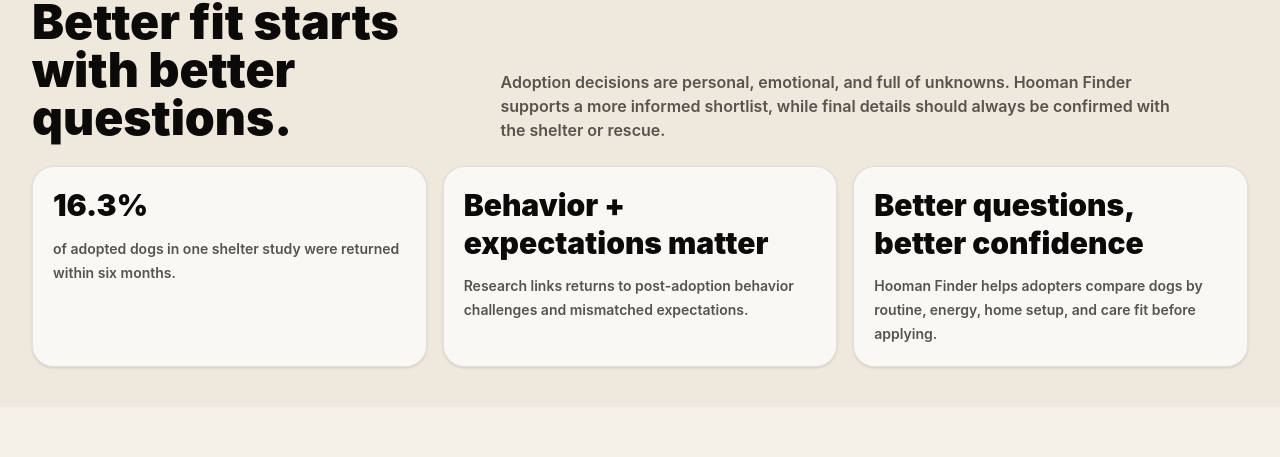
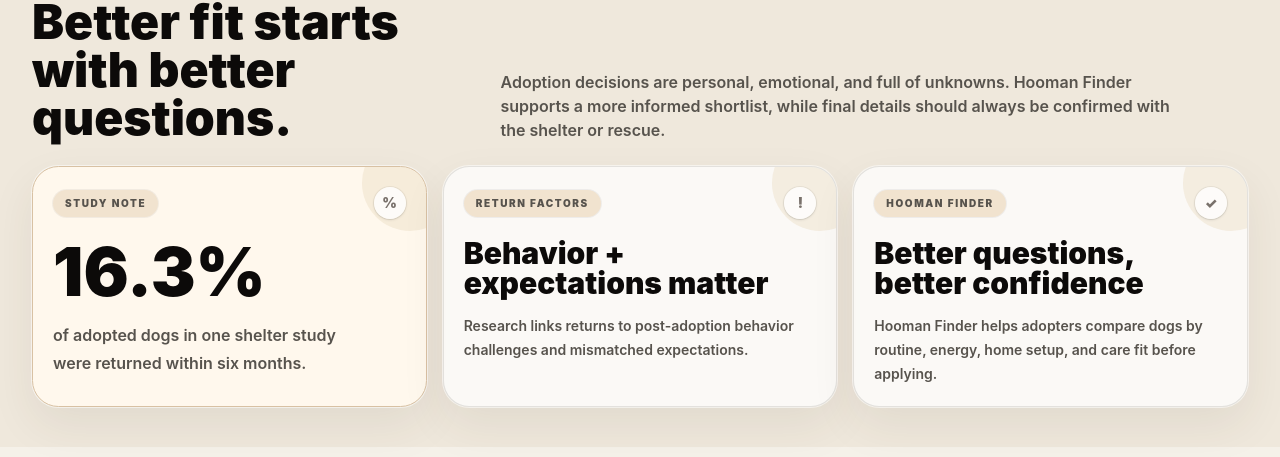
Before and after one commit to hoomanfinder-pixel/Hooman-finder, a React (Vite) app: page / in a window 1280 px wide. Shown: the part 853-1310 px from the top of the page. Built offline with nearby package versions, Linux system fonts and the light colour scheme; no server answers; the database is empty.

Commit message:
Refine homepage proof cards

```diff
--- a/src/pages/Home.jsx
+++ b/src/pages/Home.jsx
@@ -29,14 +29,17 @@
   {
     stat: "16.3%",
     label: "of adopted dogs in one shelter study were returned within six months.",
+    accent: "Study note",
   },
   {
     stat: "Behavior + expectations matter",
     label: "Research links returns to post-adoption behavior challenges and mismatched expectations.",
+    accent: "Return factors",
   },
   {
     stat: "Better questions, better confidence",
     label: "Hooman Finder helps adopters compare dogs by routine, energy, home setup, and care fit before applying.",
+    accent: "Hooman Finder",
   },
 ];
 
@@ -338,17 +341,53 @@
             </div>
 
             <div className="mt-6 grid gap-3 sm:grid-cols-3 sm:gap-4">
-              {WHY_FIT_MATTERS.map((item) => (
+              {WHY_FIT_MATTERS.map((item, index) => (
                 <article
                   key={item.stat}
-                  className="rounded-[1.35rem] border border-stone-950/10 bg-white/70 p-4 shadow-sm sm:p-5"
+                  className={[
+                    "relative overflow-hidden rounded-[1.65rem] border p-4 shadow-[0_18px_45px_rgba(68,54,38,0.08)] ring-1 ring-white/55 sm:p-5",
+                    index === 0
+                      ? "border-[#d8c1a3] bg-[#fff8ed]"
+                      : "border-stone-950/10 bg-white/75",
+                  ].join(" ")}
                 >
-                  <div className="text-2xl font-black leading-tight text-stone-950 sm:text-3xl">
-                    {item.stat}
+                  <div className="pointer-events-none absolute -right-8 -top-8 h-24 w-24 rounded-full bg-[#e8d7bc]/38" />
+
+                  <div className="relative flex min-h-full flex-col">
+                    <div className="mb-5 flex items-center justify-between gap-3">
+                      <span className="rounded-full bg-[#f1e3cf] px-3 py-1.5 text-[10px] font-black uppercase tracking-[0.16em] text-stone-600 ring-1 ring-stone-950/5">
+                        {item.accent}
+                      </span>
+                      <span
+                        className="inline-flex h-8 w-8 shrink-0 items-center justify-center rounded-full bg-white/80 text-sm font-black text-stone-500 shadow-sm ring-1 ring-stone-950/5"
+                        aria-hidden="true"
+                      >
+                        {index === 0 ? "%" : index === 1 ? "!" : "✓"}
+                      </span>
+                    </div>
+
+                    <div
+                      className={[
+                        "font-black leading-[0.98] text-stone-950",
+                        index === 0
+                          ? "text-[3.4rem] sm:text-[4.2rem]"
+                          : "text-2xl sm:text-3xl",
+                      ].join(" ")}
+                    >
+                      {item.stat}
+                    </div>
+
+                    <p
+                      className={[
+                        "mt-4 font-semibold text-stone-600",
+                        index === 0
+                          ? "max-w-[18rem] text-sm leading-6 sm:text-base sm:leading-7"
+                          : "text-sm leading-6",
+                      ].join(" ")}
+                    >
+                      {item.label}
+                    </p>
                   </div>
-                  <p className="mt-3 text-sm font-semibold leading-6 text-stone-600">
-                    {item.label}
-                  </p>
                 </article>
               ))}
             </div>
```
